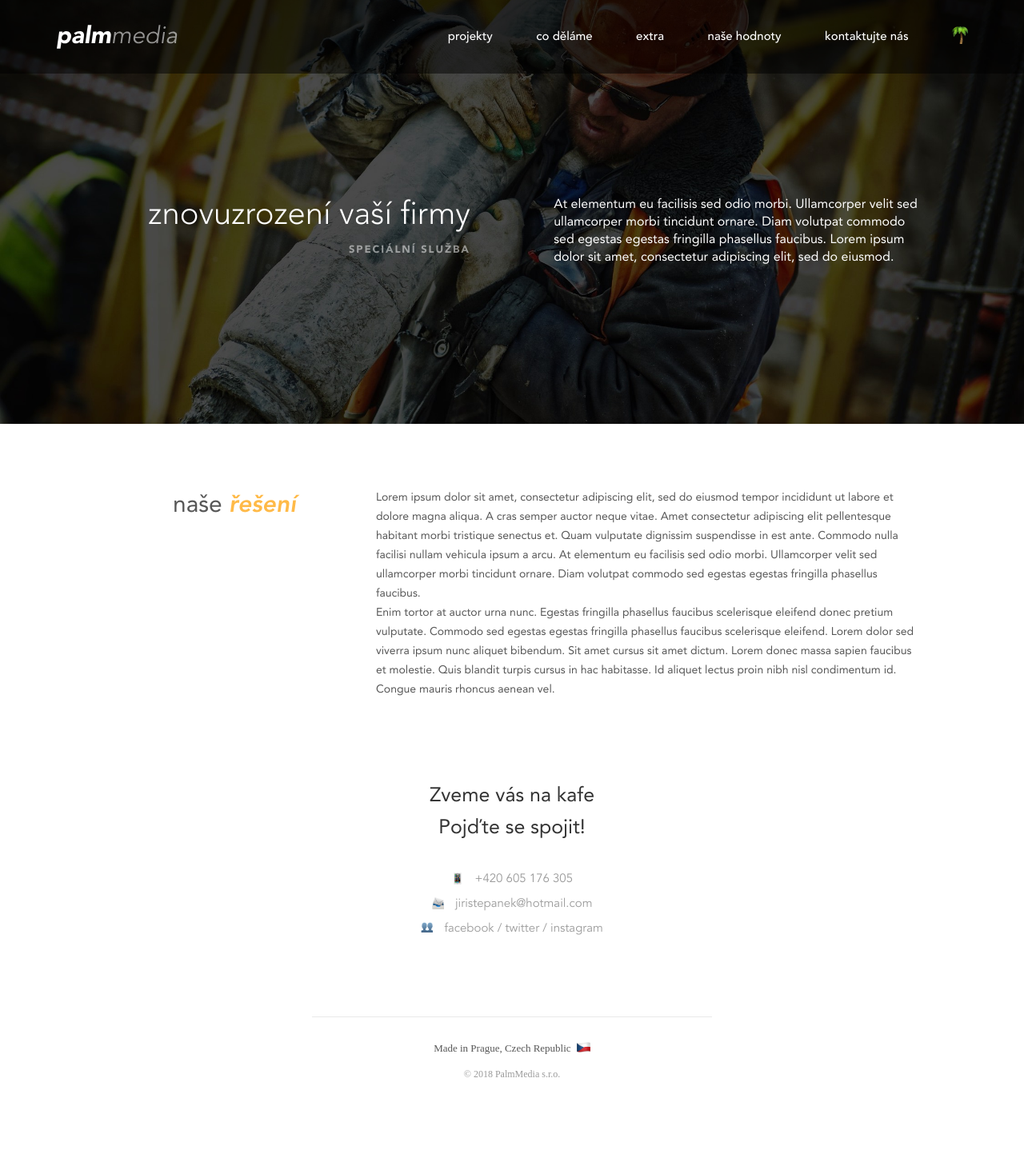
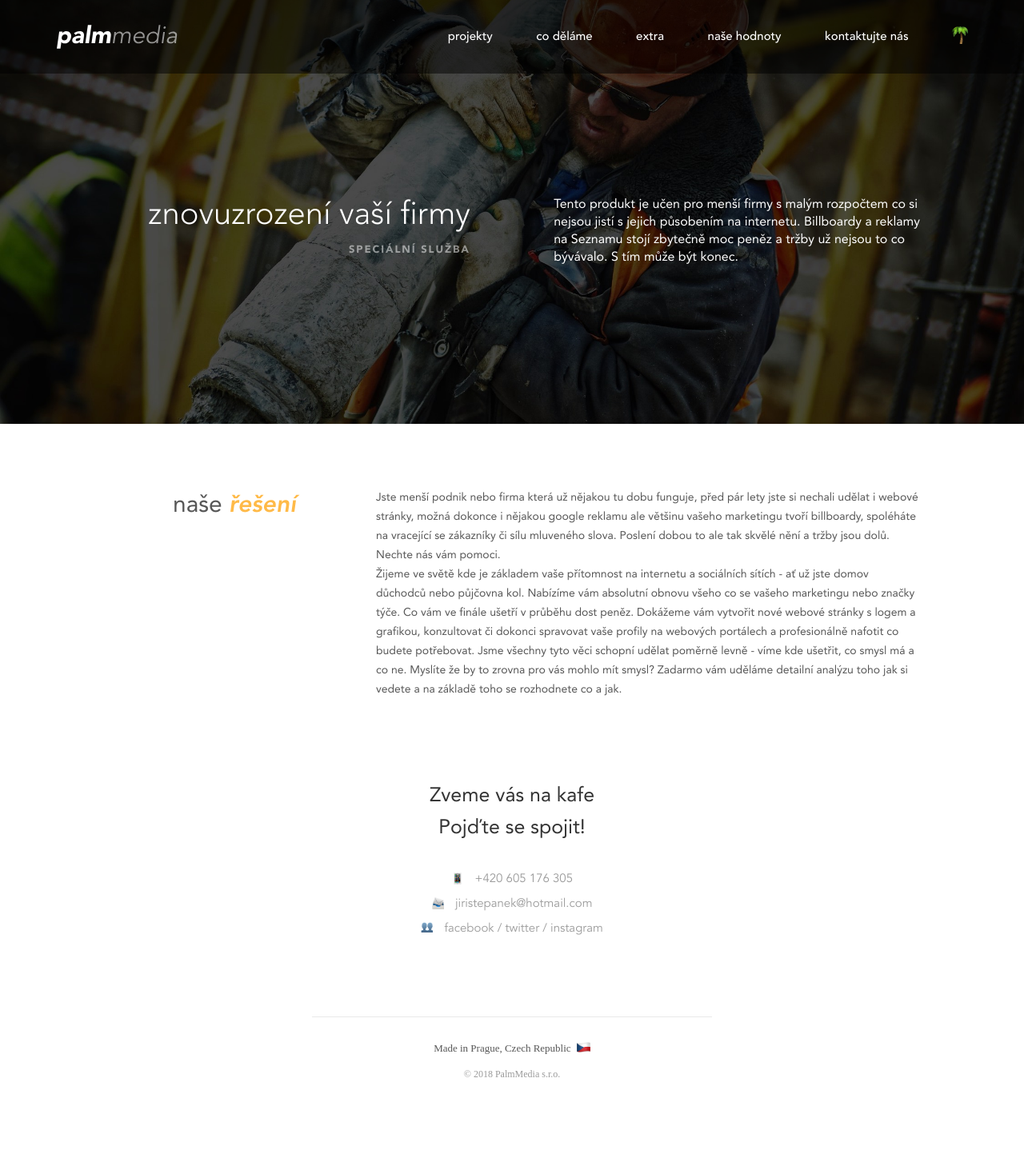
Before and after one commit to StyvekDrtic/palmmedia.cz, a Jekyll site: the page built from reborn.html, in a window 1280 px wide. Shown: the whole page at 80% size. Built offline with Jekyll 4.4.1, drawn with Linux system fonts in a browser that asks for light colours; nearby versions of some CDN libraries; some web fonts are replaced.

Commit message:
copywriting cze

```diff
--- a/reborn.html
+++ b/reborn.html
@@ -2,13 +2,13 @@
 layout: extras
 extras_tag: reborn
 extras_name: znovuzrození vaší firmy
-extras_description: At elementum eu facilisis sed odio morbi. Ullamcorper velit sed ullamcorper morbi tincidunt ornare. Diam volutpat commodo sed egestas egestas fringilla phasellus faucibus. Lorem ipsum dolor sit amet, consectetur adipiscing elit, sed do eiusmod.
+extras_description: Tento produkt je učen pro menší firmy s malým rozpočtem co si nejsou jistí s jejich působením na internetu. Billboardy a reklamy na Seznamu stojí zbytečně moc peněz a tržby už nejsou to co bývávalo. S tím může být konec.
 ---
 
 <section class="contentProject">
   <div class="projectOverview ourApproach">
     <h2 class="wow fadeInLeft" data-wow-delay="1.0s">naše <span>řešení</span></h2>
-    <p class="wow fadeInRight" data-wow-delay="1.0s">Lorem ipsum dolor sit amet, consectetur adipiscing elit, sed do eiusmod tempor incididunt ut labore et dolore magna aliqua. A cras semper auctor neque vitae. Amet consectetur adipiscing elit pellentesque habitant morbi tristique senectus et. Quam vulputate dignissim suspendisse in est ante. Commodo nulla facilisi nullam vehicula ipsum a arcu. At elementum eu facilisis sed odio morbi. Ullamcorper velit sed ullamcorper morbi tincidunt ornare. Diam volutpat commodo sed egestas egestas fringilla phasellus faucibus.</p>
-    <p class="wow fadeInRight" data-wow-delay="1.0s">Enim tortor at auctor urna nunc. Egestas fringilla phasellus faucibus scelerisque eleifend donec pretium vulputate. Commodo sed egestas egestas fringilla phasellus faucibus scelerisque eleifend. Lorem dolor sed viverra ipsum nunc aliquet bibendum. Sit amet cursus sit amet dictum. Lorem donec massa sapien faucibus et molestie. Quis blandit turpis cursus in hac habitasse. Id aliquet lectus proin nibh nisl condimentum id. Congue mauris rhoncus aenean vel.</p>
+    <p class="wow fadeInRight" data-wow-delay="1.0s">Jste menší podnik nebo firma která už nějakou tu dobu funguje, před pár lety jste si nechali udělat i webové stránky, možná dokonce i nějakou google reklamu ale většinu vašeho marketingu tvoří billboardy, spoléháte na vracející se zákazníky či sílu mluveného slova. Poslení dobou to ale tak skvělé nění a tržby jsou dolů. Nechte nás vám pomoci.</p>
+    <p class="wow fadeInRight" data-wow-delay="1.0s">Žijeme ve světě kde je základem vaše přítomnost na internetu a sociálních sítích - ať už jste domov důchodců nebo půjčovna kol. Nabízíme vám absolutní obnovu všeho co se vašeho marketingu nebo značky týče. Co vám ve finále ušetří v průběhu dost peněz. Dokážeme vám vytvořit nové webové stránky s logem a grafikou, konzultovat či dokonci spravovat vaše profily na webových portálech a profesionálně nafotit co budete potřebovat. Jsme všechny tyto věci schopní udělat poměrně levně - víme kde ušetřit, co smysl má a co ne. Myslíte že by to zrovna pro vás mohlo mít smysl? Zadarmo vám uděláme detailní analýzu toho jak si vedete a na základě toho se rozhodnete co a jak.</p>
   </div>
 </section>
--- a/voice.html
+++ b/voice.html
@@ -2,13 +2,12 @@
 layout: extras
 extras_tag: voice
 extras_name: zvuk
-extras_description: At elementum eu facilisis sed odio morbi. Ullamcorper velit sed ullamcorper morbi tincidunt ornare. Diam volutpat commodo sed egestas egestas fringilla phasellus faucibus. Lorem ipsum dolor sit amet, consectetur adipiscing elit, sed do eiusmod.
+extras_description: Jsme jediní na českém trhu co se zabívají vývojem aplikací na platformy jako je například Alexa nebo Google Home. Věděli jste že v roce 2020 se bude půlka všeho vyhledávání provádět přes hlas? Možná by nebyl tak špatný nápad přemýšlet o takovém řešení i pro vás.
 ---
 
 <section class="contentProject">
   <div class="projectOverview ourApproach">
     <h2 class="wow fadeInLeft" data-wow-delay="1.0s">naše <span>řešení</span></h2>
-    <p class="wow fadeInRight" data-wow-delay="1.0s">Lorem ipsum dolor sit amet, consectetur adipiscing elit, sed do eiusmod tempor incididunt ut labore et dolore magna aliqua. A cras semper auctor neque vitae. Amet consectetur adipiscing elit pellentesque habitant morbi tristique senectus et. Quam vulputate dignissim suspendisse in est ante. Commodo nulla facilisi nullam vehicula ipsum a arcu. At elementum eu facilisis sed odio morbi. Ullamcorper velit sed ullamcorper morbi tincidunt ornare. Diam volutpat commodo sed egestas egestas fringilla phasellus faucibus.</p>
-    <p class="wow fadeInRight" data-wow-delay="1.0s">Enim tortor at auctor urna nunc. Egestas fringilla phasellus faucibus scelerisque eleifend donec pretium vulputate. Commodo sed egestas egestas fringilla phasellus faucibus scelerisque eleifend. Lorem dolor sed viverra ipsum nunc aliquet bibendum. Sit amet cursus sit amet dictum. Lorem donec massa sapien faucibus et molestie. Quis blandit turpis cursus in hac habitasse. Id aliquet lectus proin nibh nisl condimentum id. Congue mauris rhoncus aenean vel.</p>
+    <p class="wow fadeInRight" data-wow-delay="1.0s">Specializujeme se na tvorbou aplikací a flash briefingů na Alexu, Google Home, různých chatbotů a podobně. Pevně totiž věříme v jejich budoucnost jak ve světě, tak v čechách. Určitě tedy není na škodu o takovém řešení uvažovat. Není nad to už mít zavedlý produkt, když konkurence bude za 2 roky teprve začínat. Zajímalo by vás více? Určitě se nám ozvěte.</p>
   </div>
 </section>
```
